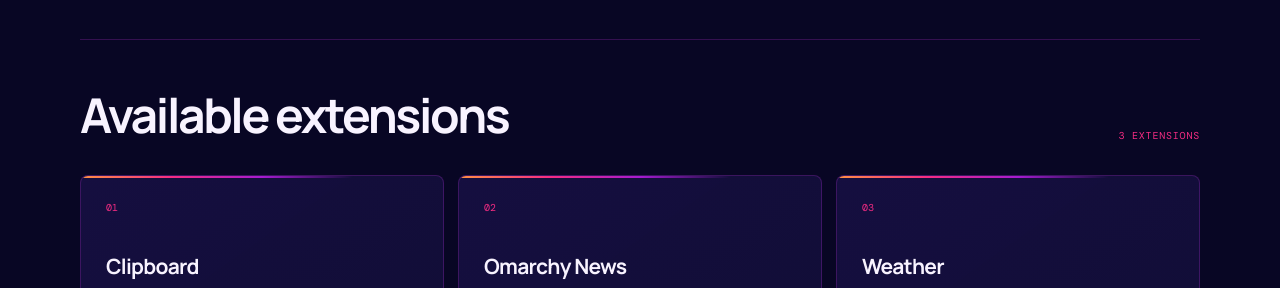
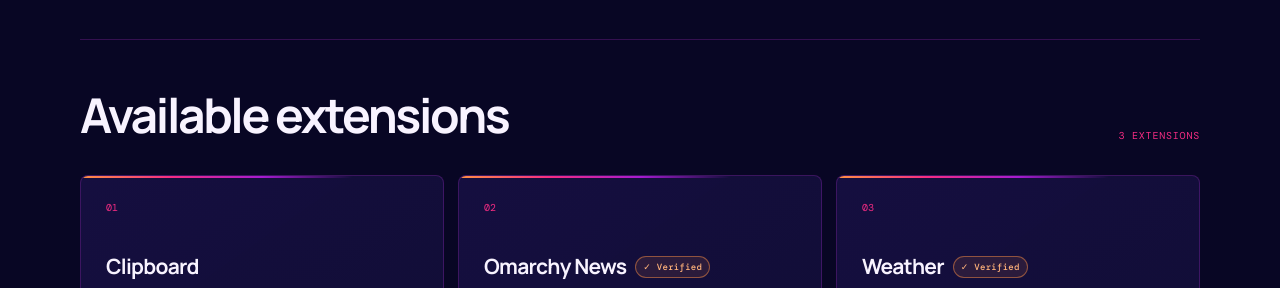
Before and after one commit to DanielLemky/omalaunch-extensions, a website: page index.html in a window 1280 px wide. Shown: the part 452-740 px from the top of the page. Drawn offline with nearby package versions, Linux system fonts and the light colour scheme.

Commit message:
Add verified extension badges (#9)

```diff
--- a/app.js
+++ b/app.js
@@ -9,8 +9,21 @@ function createCard(extension, index) {
   number.className = 'card-index';
   number.textContent = String(index + 1).padStart(2, '0');
 
+  const heading = document.createElement('div');
+  heading.className = 'card-heading';
+
   const title = document.createElement('h3');
   title.textContent = extension.name;
+  heading.append(title);
+
+  if (extension.verified === true) {
+    const verified = document.createElement('span');
+    verified.className = 'verified-badge';
+    verified.title = 'Locally tried and verified by a directory maintainer';
+    verified.setAttribute('aria-label', verified.title);
+    verified.textContent = '✓ Verified';
+    heading.append(verified);
+  }
 
   const description = document.createElement('p');
   description.className = 'description';
@@ -39,7 +52,7 @@ function createCard(extension, index) {
   }));
 
   meta.append(prefixes, link);
-  card.append(number, title, description, meta);
+  card.append(number, heading, description, meta);
   return card;
 }
 
--- a/extensions.json
+++ b/extensions.json
@@ -24,6 +24,7 @@
       "description": "Read the latest official Omarchy news in Omalaunch.",
       "author": "Daniel Lemky",
       "repository": "https://github.com/DanielLemky/quantumfire.omarchy-news",
+      "verified": true,
       "capabilities": [
         "quantumfire.omarchy-news"
       ],
@@ -40,6 +41,7 @@
       "description": "View the current Omarchy weather status, open the detailed forecast, and manage the weather location from Omalaunch.",
       "author": "quantumfire",
       "repository": "https://github.com/DanielLemky/quantumfire.weather",
+      "verified": true,
       "capabilities": [
         "quantumfire.weather"
       ],
--- a/schema.json
+++ b/schema.json
@@ -41,6 +41,10 @@
           "maxLength": 512,
           "pattern": "^https://omarchyplugins\\.com/[A-Za-z0-9_./-]+/?$"
         },
+        "verified": {
+          "type": "boolean",
+          "description": "The extension was locally tried and verified by a directory maintainer."
+        },
         "capabilities": {
           "type": "array",
           "minItems": 1,
--- a/styles.css
+++ b/styles.css
@@ -54,7 +54,9 @@ h2 { margin: 0; font-size: clamp(34px, 5vw, 48px); letter-spacing: -.05em; }
 .extension-card::before { content: ""; position: absolute; inset: 0 0 auto; height: 2px; background: linear-gradient(90deg, var(--orange), var(--pink), var(--purple), transparent 75%); }
 .extension-card:hover { border-color: rgba(246, 44, 131, .55); background: var(--surface-hover); transform: translateY(-3px); }
 .card-index { color: var(--pink); font-family: "DM Mono", monospace; font-size: 10px; }
-.extension-card h3 { margin: 40px 0 11px; font-size: 21px; line-height: 1.2; letter-spacing: -.035em; }
+.card-heading { display: flex; align-items: center; flex-wrap: wrap; gap: 9px; margin: 40px 0 11px; }
+.extension-card h3 { margin: 0; font-size: 21px; line-height: 1.2; letter-spacing: -.035em; }
+.verified-badge { display: inline-flex; align-items: center; padding: 4px 7px; border: 1px solid rgba(255, 145, 67, .48); border-radius: 999px; background: rgba(255, 145, 67, .1); color: #ffb27a; font-family: "DM Mono", monospace; font-size: 9px; font-weight: 500; letter-spacing: .03em; white-space: nowrap; }
 .extension-card .description { margin: 0; color: var(--muted); font-size: 13px; line-height: 1.6; }
 .card-meta { margin-top: auto; padding-top: 24px; }
 .prefixes { display: flex; flex-wrap: wrap; gap: 6px; margin-bottom: 17px; }
@@ -78,6 +80,9 @@ footer p { margin: 0; }
 .extension-detail { max-width: 760px; padding: 58px 0 100px; }
 .detail-icon { width: 72px; height: 72px; margin-bottom: 30px; border-radius: 50%; }
 .detail-kicker { margin: 0 0 13px; color: var(--pink); font-family: "DM Mono", monospace; font-size: 10px; letter-spacing: .12em; text-transform: uppercase; }
+.detail-heading { display: flex; align-items: center; flex-wrap: wrap; gap: 10px; margin-bottom: 13px; }
+.detail-heading .detail-kicker { margin: 0; }
+.detail-heading .verified-badge { font-size: 10px; }
 .extension-detail h1 { max-width: 720px; margin: 0; font-size: clamp(48px, 8vw, 76px); line-height: 1; letter-spacing: -.06em; }
 .detail-description { max-width: 620px; margin: 25px 0 38px; color: var(--muted); font-size: 18px; line-height: 1.7; }
 .detail-meta { display: flex; gap: 70px; margin: 0; padding: 24px 0; border-block: 1px solid var(--line); }
```
Also changed, not shown: CONTRIBUTING.md (+2 -0 lines), scripts/generate-pages.js (+7 -1 lines).
